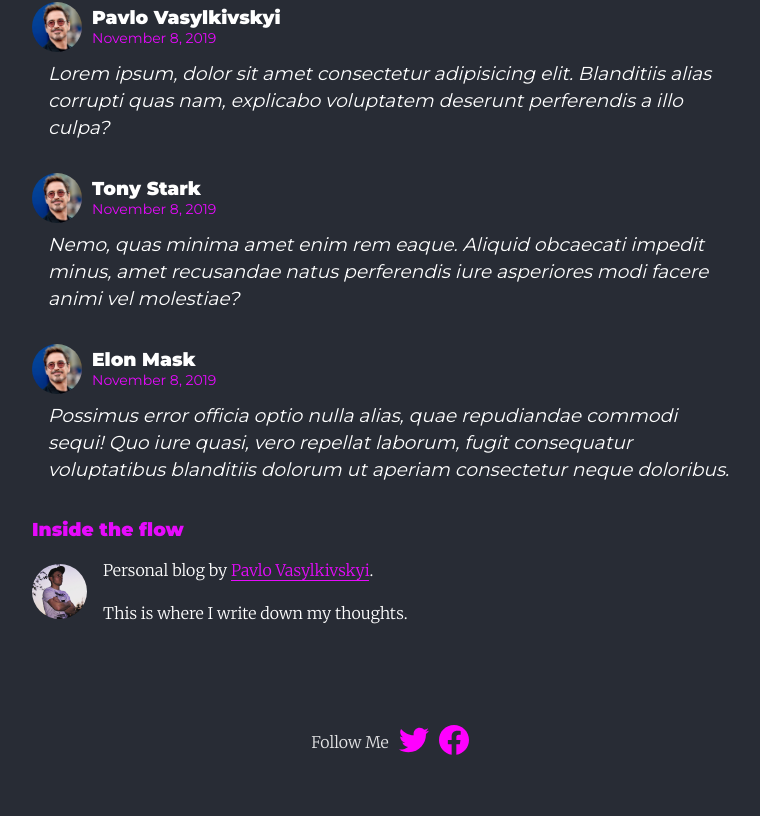
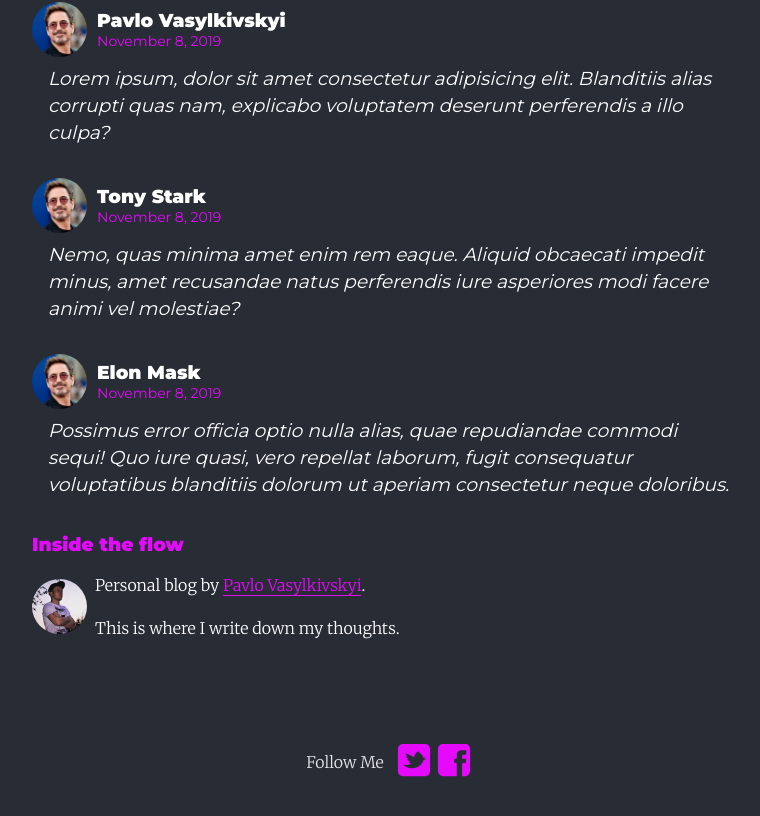
Before and after one commit to Vasylkivskyi/my-blog-frontend, a React (Create React App) app: page /1 in a window 1280 px wide. Shown: the part 1391-2207 px from the top of the page, without its empty margins (258-1018 px from the left). Before the commit the page ends 2182 px from the top, so only its background shows below. Built offline with nearby package versions, Linux system fonts and the light colour scheme.

Commit message:
add new social buttons

```diff
--- a/src/components/commentItem/commentItem.scss
+++ b/src/components/commentItem/commentItem.scss
@@ -8,8 +8,8 @@
     align-items: center;
 
     .avatar {
-      width: 50px;
-      height: 50px;
+      width: 55px;
+      height: 55px;
       border-radius: 50%;
     }
 
--- a/src/components/footer/footer.scss
+++ b/src/components/footer/footer.scss
@@ -8,14 +8,15 @@
 
   .social-links {
     border: none;
-    margin-left: 10px;
+
+    &:first-child {
+      margin-left: 10px;
+    }
+
     .social {
-      height: 30px;
-      width: 30px;
-
-      &:hover {
-        fill: forestgreen;
-      }
+      align-self: center;
+      height: 40px;
+      width: 40px;
     }
   }
 }
--- a/src/components/info/info.scss
+++ b/src/components/info/info.scss
@@ -14,7 +14,7 @@
       width: 55px;
       height: 55px;
       border-radius: 50%;
-      margin: 1em 1em 1em 0;
+      margin: 1em 0.5em 1em 0;
     }
     .info-text {
       color: white;
```
Also changed, not shown: src/images/facebook.svg, src/images/twitter.svg.
